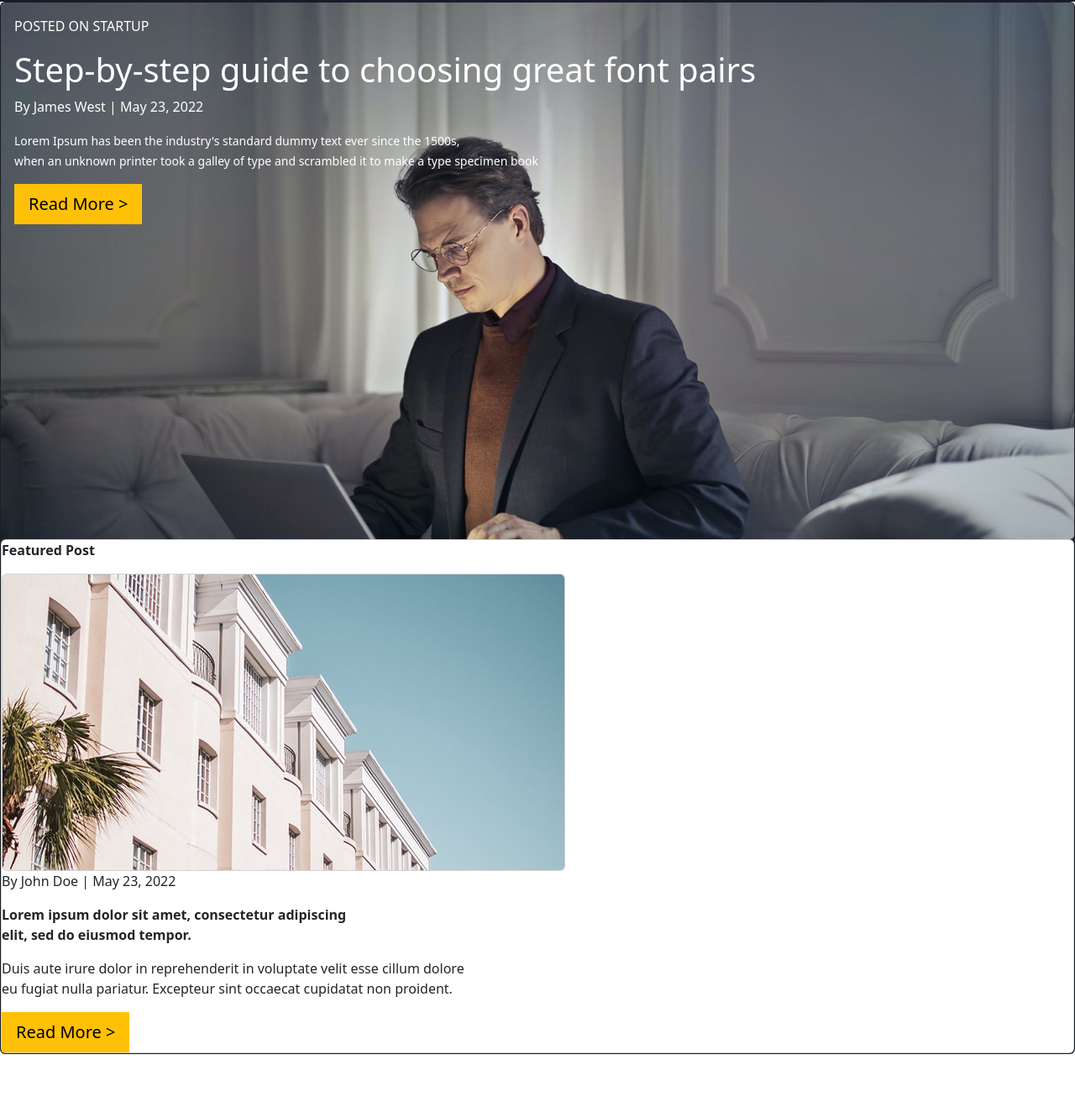
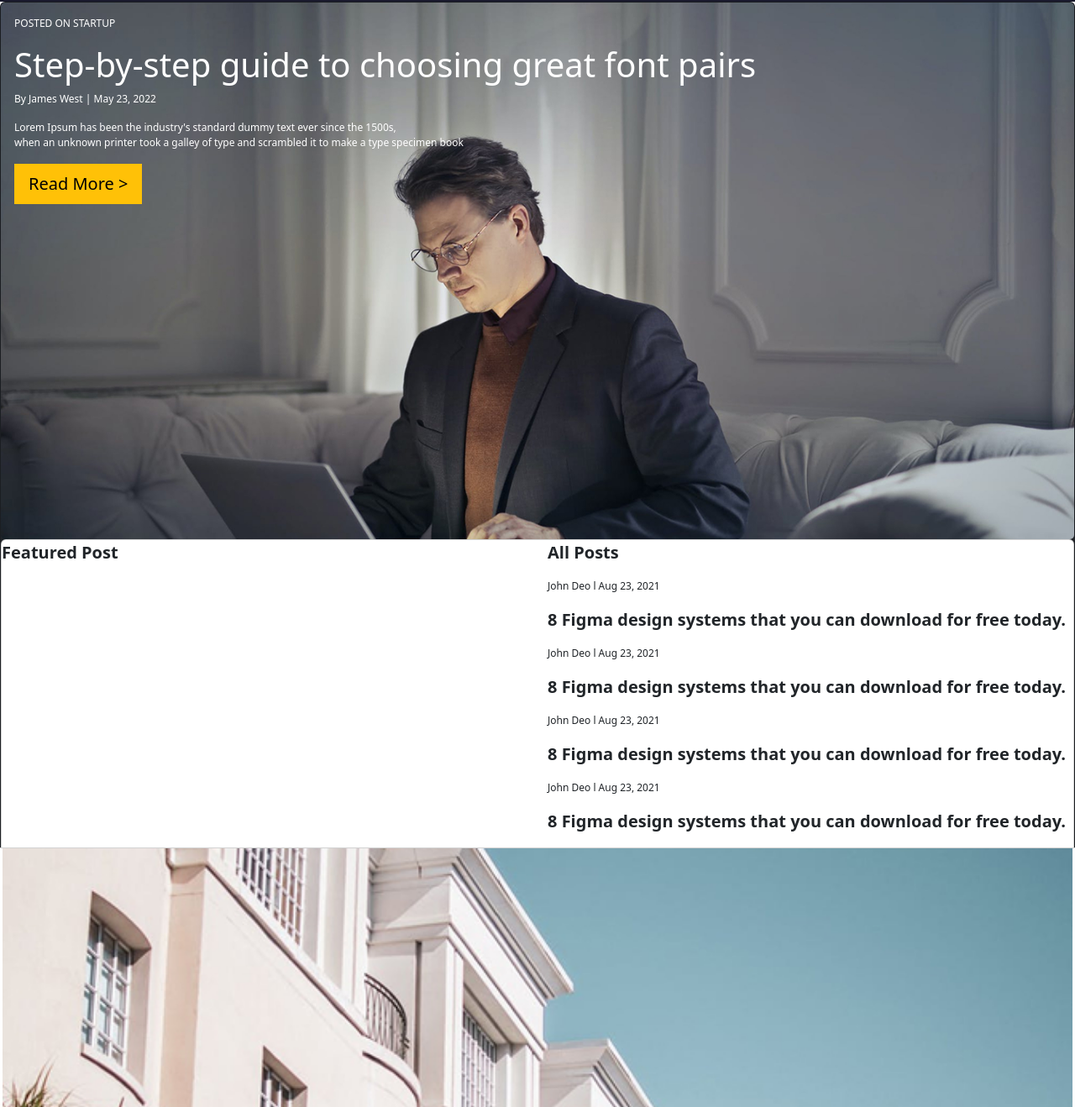
Before and after one commit to AlbertSerra-0802/PROJECTE_FINAL_T.1, a plain HTML site: page index.html in a window 1280 px wide. Shown: the part 62-1380 px from the top of the page at 84% size. Before the commit the page ends 1317 px from the top, so only its background shows below. Drawn offline with nearby package versions, Linux system fonts and the light colour scheme.

Commit message:
aplicant canvis estils css

```diff
--- a/index.html
+++ b/index.html
@@ -16,7 +16,7 @@
     <nav class="navbar navbar-expand-lg bg-azul w-100">
       <div class="container-fluid">
 
-        <a class="navbar-brand text-black" href="#">Finsweet</a>
+        <a class="navbar-brand text-white" href="#">Finsweet</a>
 
         <button class="navbar-toggler" type="button" data-bs-toggle="collapse" data-bs-target="#navMenu">
           <span class="navbar-toggler-icon"></span>
@@ -25,10 +25,21 @@
         <div class="collapse navbar-collapse justify-content-end" id="navMenu">
 
           <ul class="navbar-nav mb-2 mb-lg-0">
-            <li class="nav-item"><a class="nav-link" href="#">Home</a></li>
-            <li class="nav-item"><a class="nav-link" href="#">Blog</a></li>
-            <li class="nav-item"><a class="nav-link" href="#">About us</a></li>
-            <li class="nav-item"><a class="nav-link" href="#">Contact us</a></li>
+            <li class="nav-item">
+              <a class="nav-link" href="#">Home</a>
+            </li>
+
+            <li class="nav-item">
+              <a class="nav-link" href="#">Blog</a>
+            </li>
+
+            <li class="nav-item">
+              <a class="nav-link" href="#">About us</a>
+            </li>
+
+            <li class="nav-item">
+              <a class="nav-link" href="#">Contact us</a>
+            </li>
           </ul>
 
           <button class="btn btn-light btn-lg rounded-0 ms-3" style="font-weight:600;">Subscribe</button>
@@ -43,24 +54,49 @@
     <div class="card text-bg-dark">
       <img src="assets/css/img(optimitzades)/imagen_fondo.jpg" class="card-img" alt="...">
       <div class="card-img-overlay">
-        <p class="card-text">POSTED ON STARTUP</p>
+        <p class="text-small">POSTED ON STARTUP</p>
         <h1 class="titulo">Step-by-step guide to choosing great font pairs</h1>
-        <p class="card-text1">By James West | May 23, 2022</p>
-        <p class="card-text2"><small>Lorem Ipsum has been the industry's standard dummy text ever since the 1500s,<br> when an unknown printer took a galley of type and scrambled it to make a type specimen book</small></p>
+        <p class="text-small">By James West | May 23, 2022</p>
+        <p class="text-small">Lorem Ipsum has been the industry's standard dummy text ever since the 1500s,<br> when an unknown printer took a galley of type and scrambled it to make a type specimen book</p>
         <button class ="btn btn-warning btn-lg" style= "border-radius: 0;">Read More ></button>
       </div>
 
     <div class="card text-bg-white">
     <div class="card-text3">
-    <p><b>Featured Post</b></p>
+
+      <div class="row">
+        <div class="col">
+          <p class="text-large">Featured Post</p>
+  </div>
+
+  <div class="col">
+    <p class="text-large">All Posts</p>
+    <p class="text-small"> John Deo   l   Aug 23, 2021 </p>
+    <p class="text-large">8 Figma design systems that you can download for free today.</p>
+
+   <p class="text-small"> John Deo   l   Aug 23, 2021 </p>
+   <p class="text-large">8 Figma design systems that you can download for free today.</p>
+
+
+   <p class="text-small"> John Deo   l   Aug 23, 2021 </p>
+   <p class="text-large">8 Figma design systems that you can download for free today.</p>
+
+
+   <p class="text-small"> John Deo   l   Aug 23, 2021 </p>
+   <p class="text-large">8 Figma design systems that you can download for free today.</p>
+  </div>
+
+
     <img src="assets/css/img(optimitzades)/casa_blanca.jpg" class="card img">
-    <p>By John Doe | May 23, 2022</p>
-    <p><b>Lorem ipsum dolor sit amet, consectetur adipiscing<br>elit, sed do eiusmod tempor.</b></p>
+    <p class="text-small">John Doe | May 23, 2022</p>
+    <p class="text-large">Lorem ipsum dolor sit amet, consectetur adipiscing<br>elit, sed do eiusmod tempor.</b></p>
     <p>Duis aute irure dolor in reprehenderit in voluptate velit esse cillum dolore<br> eu fugiat nulla pariatur. Excepteur sint occaecat cupidatat non proident.</p>
     <button class ="btn btn-warning btn-lg" style= "border-radius: 0;">Read More ></button>
+
+
   </div>
     </div>
-
+    </div>
 
 </section>
 <script src="https://code.jquery.com/jquery-3.3.1.slim.min.js" integrity="sha384-q8i/X+965DzO0rT7abK41JStQIAqVgRVzpbzo5smXKp4YfRvH+8abtTE1Pi6jizo" crossorigin="anonymous"></script>
--- a/style1.css
+++ b/style1.css
@@ -1,17 +1,19 @@
+.text-small{
+    font-size: 12px;
+    }
+
+.text-large{
+    font-size: 20px;
+    font-weight: 700;
+}
+
+
 .bg-azul {
-    background-color: #1A1A2D !important;
+    background-color: #1A1A2D;
 }
 
 .navbar .nav-link,
 .navbar .navbar-brand {
-    color: white !important;
+    color: white;
     font-weight: 500;
 }
-
-.navbar .nav-link:hover {
-    opacity: 0.7;
-}
-
-.navbar-toggler-icon {
-    filter: invert(1);
-}
```
